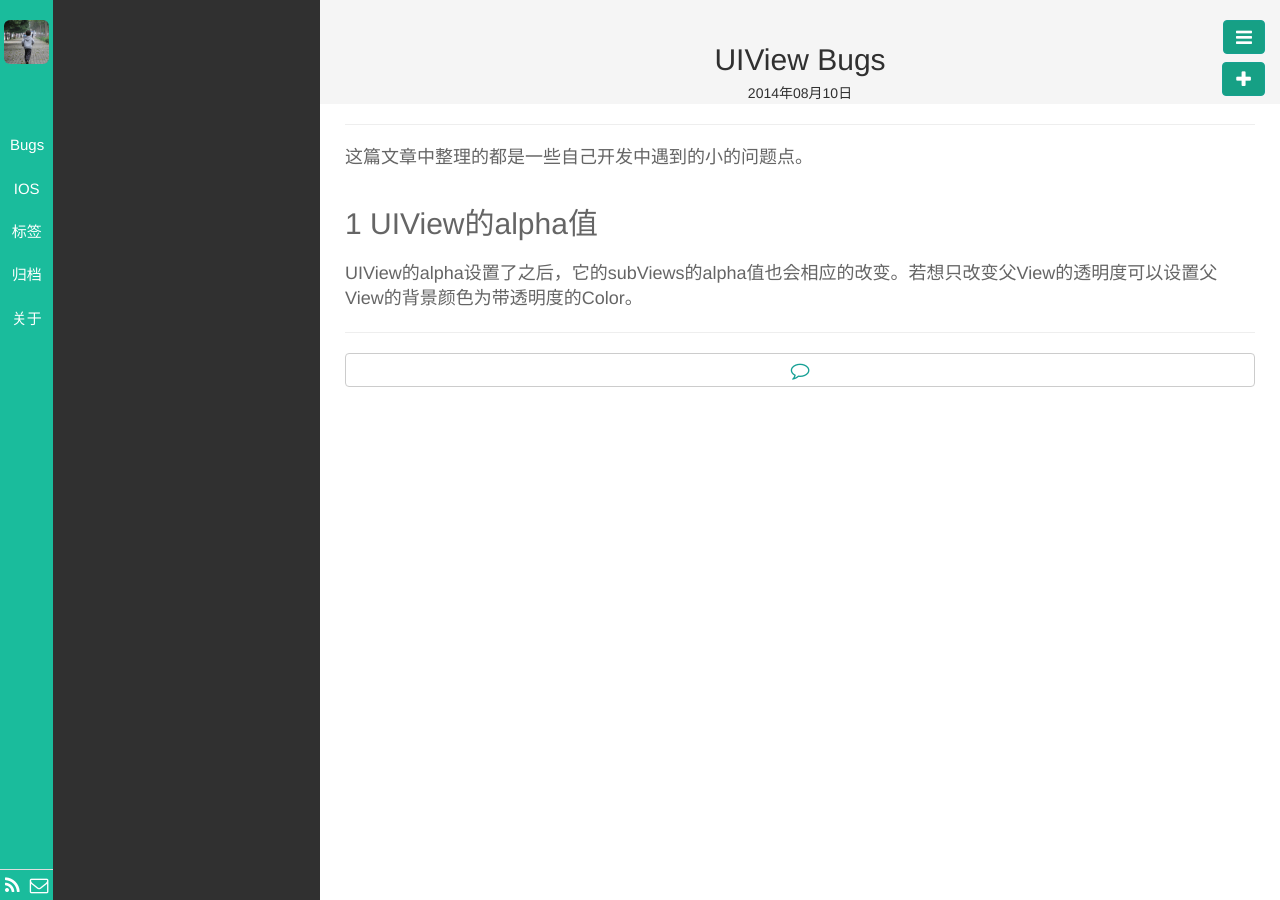
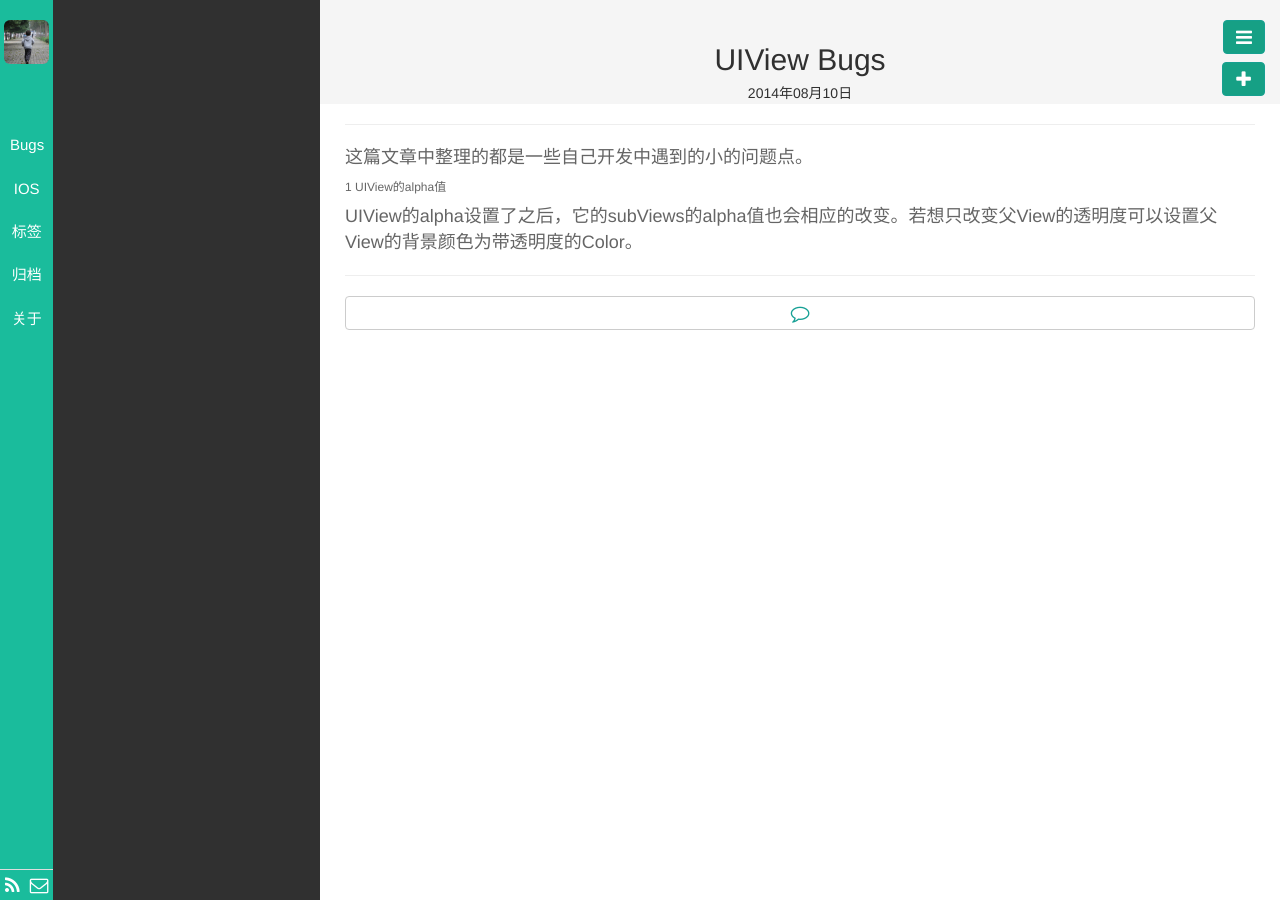
Before and after one commit to shoron/shoron.github.io, a Jekyll site: the page built from _posts/Bugs/2014-08-10-UIView-Bugs.md, in a window 1280 px wide. Built offline with Jekyll 4.4.1, drawn with Linux system fonts in a browser that asks for light colours; nearby versions of some CDN libraries; library files that are not in the unit come from our copies; Markdown is read by kramdown in place of the engine named in the settings.

```diff
--- a/_posts/Bugs/2014-08-10-UIView-Bugs.md
+++ b/_posts/Bugs/2014-08-10-UIView-Bugs.md
@@ -9,6 +9,6 @@ description:
 
 这篇文章中整理的都是一些自己开发中遇到的小的问题点。
 
-## 1 UIView的alpha值 #
+###### 1 UIView的alpha值 #######
 
 UIView的alpha设置了之后，它的subViews的alpha值也会相应的改变。若想只改变父View的透明度可以设置父View的背景颜色为带透明度的Color。
```
